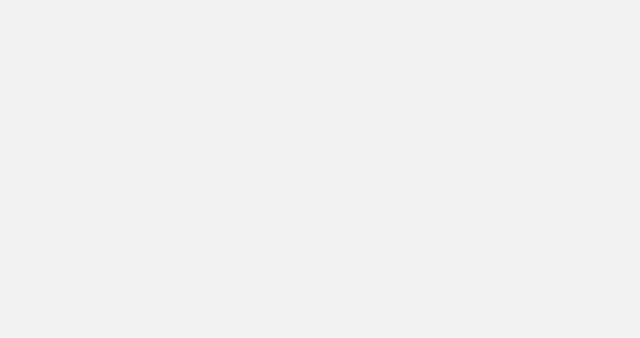
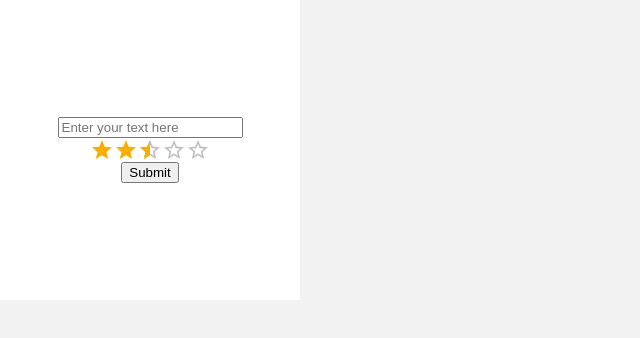
Before and after one commit to anhvu08903/web-project, a React (Create React App) app in the folder project-web-frontend/: page /rating in a window 1280 px wide. Before the commit this address had no page. Shown: the top 338 px of the page, without its empty margins (0-640 px from the left). Built offline with nearby package versions, Linux system fonts and the light colour scheme.

Commit message:
add rating

```diff
--- a/project-web-frontend/package.json
+++ b/project-web-frontend/package.json
@@ -23,6 +23,7 @@
     "react-dom": "^18.2.0",
     "react-router-dom": "^6.22.3",
     "react-scripts": "^5.0.1",
+    "sass": "^1.77.1",
     "styled-components": "^6.1.8",
     "web-vitals": "^2.1.4"
   },
--- a/project-web-frontend/src/App.js
+++ b/project-web-frontend/src/App.js
@@ -15,9 +15,9 @@ import Homepage from "./Components/Homepage/Homepage";
 import Payment from "./Components/Payment/Payment";
 import Coach from "./Components/Coach/Coach";
 
-
 import AdminLogin from "./Components/Login/AdminLogin";
 import AdminRegister from "./Components/Register/AdminRegister";
+import Rating from "./Components/Rating/Rating";
 
 // function App() {
 //   const [userState, setUserState] = useState({});
@@ -71,6 +71,7 @@ function App() {
           <Route path="/homepage" element={<Homepage />}></Route>
           <Route path="/payment" element={<Payment />}></Route>
           <Route path="/coach" element={<Coach />}></Route>
+          <Route path="/rating" element={<Rating />}></Route>
 
           <Route path="/" element={<Navigate replace to="/homepage" />}></Route>
         </Routes>
--- a/project-web-frontend/src/Components/Booking/Booking.js
+++ b/project-web-frontend/src/Components/Booking/Booking.js
@@ -91,7 +91,7 @@ const Booking = () => {
       try {
         const response = await booking1;
         setFilteredAndSortedBookings(response.data);
-        // setArray(response.data);
+        setArray(response.data);
       } catch (error) {
         console.error(error);
       }
@@ -234,7 +234,7 @@ const Booking = () => {
   const handleBookTicket = (event, booking, id) => {
     console.log("Booking được chọn:", booking);
     setShowPickSeat(id);
-    // setCurrentBookingPrice(booking.seat.price);
+    setCurrentBookingPrice(booking.seat.price);
     // console.log(currentBookingPrice);
     setCurrentBooking(booking);
     console.log(currentBooking);
@@ -494,10 +494,12 @@ const Booking = () => {
                 <li key={booking.trip.tripid}>
                   <div>
                     <div className="container">
-                      <img
-                        src="https://static.vexere.com/production/images/1690435601693.jpeg?w=250&h=250"
-                        className="booking_img"
-                      />
+                      <div>
+                        <img
+                          src="https://static.vexere.com/production/images/1690435601693.jpeg?w=250&h=250"
+                          className="booking_img"
+                        />
+                      </div>
                       <div className="info">
                         <strong>Nhà xe:</strong> {booking.admin.adminname}{" "}
                         <br />
--- a/project-web-frontend/src/Components/Booking/test.css
+++ b/project-web-frontend/src/Components/Booking/test.css
@@ -50,6 +50,7 @@
     min-height: 265px;
     width: 728px;
     margin-bottom: 30px;
+    display: flex;
 }
 
 .booking_img {
--- a/project-web-frontend/src/Components/Payment/Payment.js
+++ b/project-web-frontend/src/Components/Payment/Payment.js
@@ -1,14 +1,12 @@
-import React, {useState} from 'react';
-import styles from './Payment.module.css';
-import { Link, useNavigate} from 'react-router-dom';
+import React, { useState } from "react";
+import styles from "./Payment.module.css";
+import { Link, useNavigate } from "react-router-dom";
 
 const Payment = () => {
   return (
     <div style={{}}>
       <div className={styles.navbar}>
-                <div className={styles.headerLeft}>
-
-                </div>
+        <div className={styles.headerLeft}></div>
         <ul className={styles.headerRight}>
           <li>Đăng ký mở bán vé</li>
           <div className={styles.signInButton}>
@@ -17,7 +15,7 @@ const Payment = () => {
               Hotline 24/7
               <span></span>
             </button>
-                        <Link to='/login'>
+            <Link to="/login">
               <button className={styles.buttons}>
                 Đăng nhập
                 <span></span>
@@ -27,34 +25,39 @@ const Payment = () => {
         </ul>
       </div>
 
-            <div style={{display: "flex", justifyContent: "center"}}>
-                <div style={{width: "1000px"}}>
+      <div style={{ display: "flex", justifyContent: "center" }}>
+        <div style={{ width: "1000px" }}>
           <div className={styles.turnBack}>
-                        <p className={styles.turnBackButton}>{'<'} Quay lại</p>
+            <p className={styles.turnBackButton}>{"<"} Quay lại</p>
           </div>
-                    <div style={{display: "flex", justifyContent: "space-between"}}>
+          <div style={{ display: "flex", justifyContent: "space-between" }}>
             <div className={styles.infoBox}>
               <div className={styles.infoBoxWrapper}>
                 <div className={styles.infoBoxTitle}>Thông tin liên hệ</div>
                 <form className={styles.infoBoxForm}>
                   <div className={styles.name}>
                     <div className={styles.inputContainer}>
-                                            <label className={styles.title}>
-                                                Tên người đi*
-                                            </label>
-                                            <input className={styles.input} value="Placeholder"></input>
+                      <label className={styles.title}>Tên người đi*</label>
+                      <input className={styles.input}></input>
                     </div>
                   </div>
-                                    <div style={{display: "flex", gap:"20px"}}>
-                                        <div className={styles.inputContainer} style={{width: "92.25px"}}>
+                  <div style={{ display: "flex", gap: "20px" }}>
+                    <div
+                      className={styles.inputContainer}
+                      style={{ width: "92.25px" }}
+                    >
                       <p className={styles.zone}>🇻🇳 +84</p>
                     </div>
 
-                                        <div className={styles.inputContainer} style={{width: "100%"}}>
-                                            <label className={styles.title}>
-                                                Số điện thoại*
-                                            </label>
-                                            <input className={styles.input} value="Placeholder"></input>
+                    <div
+                      className={styles.inputContainer}
+                      style={{ width: "100%" }}
+                    >
+                      <label className={styles.title}>Số điện thoại*</label>
+                      <input
+                        className={styles.input}
+                        value="Placeholder"
+                      ></input>
                     </div>
                   </div>
                   <div>
@@ -62,7 +65,10 @@ const Payment = () => {
                       <label className={styles.title}>
                         Email để nhận thông tin đặt chỗ*
                       </label>
-                                            <input className={styles.input} value="Placeholder"></input>
+                      <input
+                        className={styles.input}
+                        value="Placeholder"
+                      ></input>
                     </div>
                   </div>
                 </form>
@@ -74,11 +80,10 @@ const Payment = () => {
               </div>
             </div>
           </div>
-
         </div>
       </div>
     </div>
-    )
-}
+  );
+};
 
-export default Payment
+export default Payment;
--- /dev/null
+++ b/project-web-frontend/src/Components/Rating/Rating.js
@@ -0,0 +1,55 @@
+import React, { useEffect, useState } from "react";
+import axios from "axios";
+import "./index.css";
+import Rating from "@mui/material/Rating";
+import Stack from "@mui/material/Stack";
+const Ratings = () => {
+  const [inputValue, setInputValue] = useState("");
+
+  const handleInputChange = (e) => {
+    setInputValue(e.target.value);
+  };
+  //   console.log(inputValue);
+
+  const [star, setStar] = useState(0);
+  const handleRatingChange = (event, newValue) => {
+    // console.log(newValue);
+    setStar(newValue);
+  };
+  //   console.log(star);
+
+  const handleSubmit = async () => {
+    try {
+      const response = await axios.post(
+        "https://your-api-endpoint.com/submit",
+        { data: inputValue }
+      );
+      console.log("Data submitted successfully:", response.data);
+    } catch (error) {
+      console.error("There was an error submitting the data!", error);
+    }
+  };
+
+  return (
+    <div className="background">
+      <div className="container1">
+        <input
+          type="text"
+          value={inputValue}
+          onChange={handleInputChange}
+          placeholder="Enter your text here"
+        />
+        <Stack spacing={1}>
+          <Rating
+            name="half-rating"
+            defaultValue={2.5}
+            precision={0.5}
+            onChange={handleRatingChange}
+          />
+        </Stack>
+        <button onClick={handleSubmit}>Submit</button>
+      </div>
+    </div>
+  );
+};
+export default Ratings;
--- /dev/null
+++ b/project-web-frontend/src/Components/Rating/index.css
@@ -0,0 +1,14 @@
+.container1 {
+    display: flex;
+    justify-content: center;
+    align-items: center;
+    min-height: 300px;
+    width: 300px;
+    flex-direction: column;
+    background-color: white;
+
+}
+
+.background {
+    background-color: #f2f2f2;
+}
```
Also changed, not shown: 1 other file (tests, documents, lock files or other folders). Lines whose indentation alone changed are shown as unchanged.
